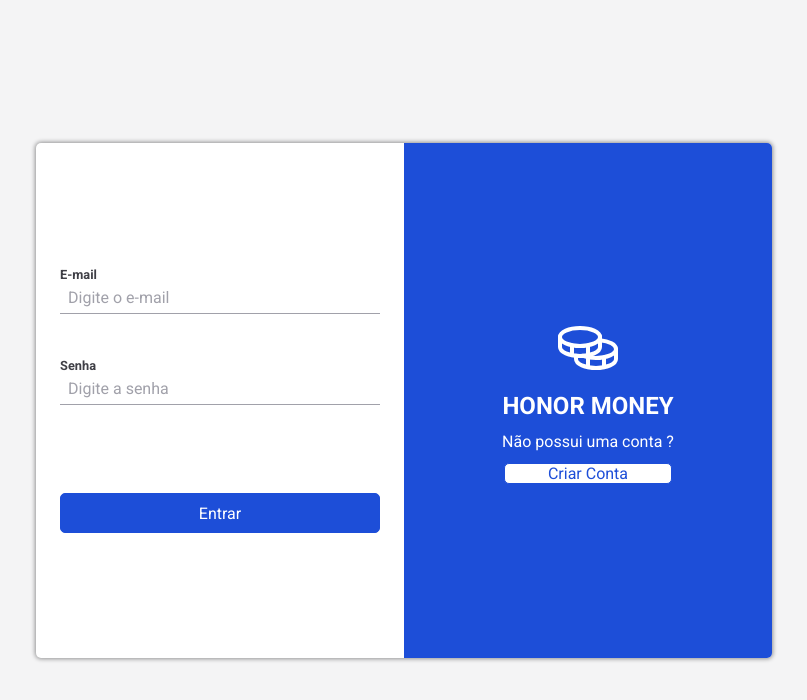
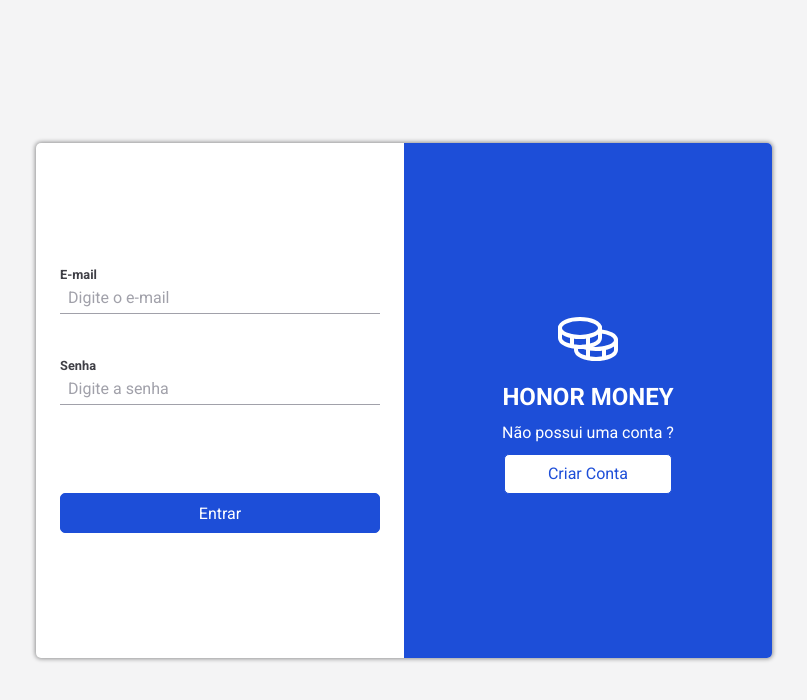
Before and after one commit to Pabluu/honor, a React (Vite) app: page /signin in a window 1280 px wide. Shown: the top 700 px of the page, without its empty margins (236-1043 px from the left). Built offline with nearby package versions, Linux system fonts and the light colour scheme; the HTML template or start-up script is replaced by a standard one.

Commit message:
feat: add component LinkTo

```diff
--- a/src/components/LinkTo.ts
+++ b/src/components/LinkTo.ts
@@ -4,6 +4,8 @@ import { styled } from 'styled-components'
 export const LinkTo = styled(NavLink)`
   width: fit-content;
   min-width: 50%;
+  height: 2.5rem;
+  padding: 11px;
   background-color: white;
   color: ${(props) => props.theme['blue-700']};
 
@@ -14,6 +16,8 @@ export const LinkTo = styled(NavLink)`
   text-decoration: none;
   text-align: center;
 
+  line-height: 1;
+
   &:hover {
     background-color: rgba(255, 255, 255, 0.85);
     /* color: white; */
```
